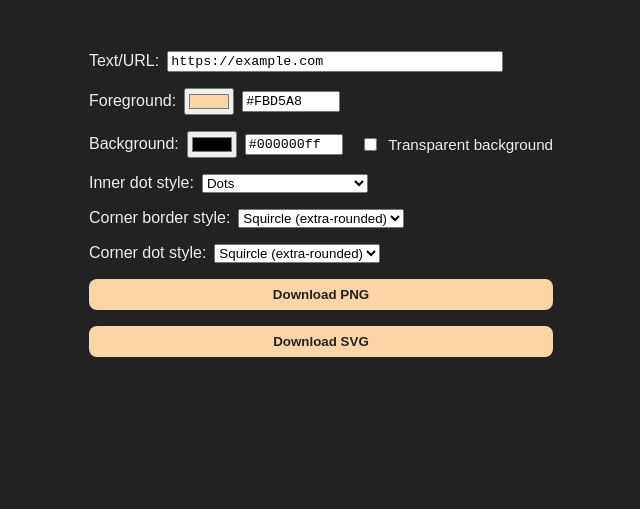
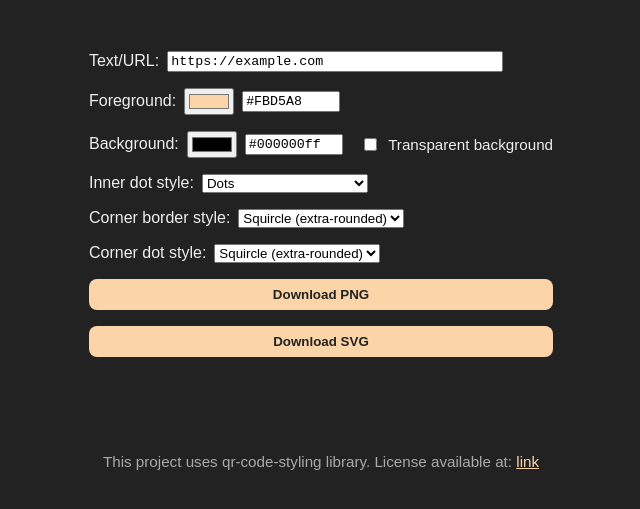
Before and after one commit to unsinedz/qrcodegenerator, a plain HTML site: page index.html in a window 1280 px wide. Shown: the part 69-578 px from the top of the page, without its empty margins (319-959 px from the left). Drawn offline with Linux system fonts and the light colour scheme; a script that the page names is missing.

Commit message:
Add license footer

```diff
--- a/index.html
+++ b/index.html
@@ -13,6 +13,8 @@
     button { padding: 0.5rem 1rem; border-radius: 0.5rem; border: none; background: #FBD5A8; color: #222; font-weight: bold; cursor: pointer; }
     button:hover { background: #ffe0b8; }
     input[type="text"] { font-family: monospace; }
+    footer { margin-top: 2rem; color: #aaa; font-size: 0.95em; }
+    footer a { color: #FBD5A8; text-decoration: underline; }
   </style>
 </head>
 <body>
@@ -68,6 +70,10 @@
     <button id="download-svg">Download SVG</button>
   </div>
   <div id="qr"></div>
+  <footer>
+    This project uses qr-code-styling library. License available at:
+    <a href="https://raw.githubusercontent.com/kozakdenys/qr-code-styling/master/LICENSE" target="_blank" rel="noopener">link</a>
+  </footer>
   <script>
     const htmlElements = {
       fgColor: document.getElementById('qr-foreground'),
```
